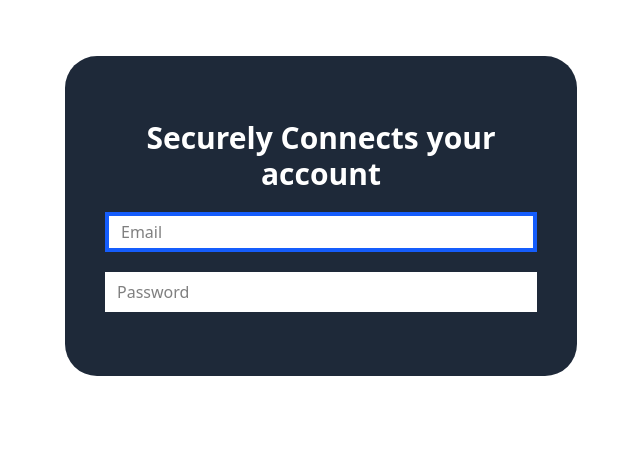
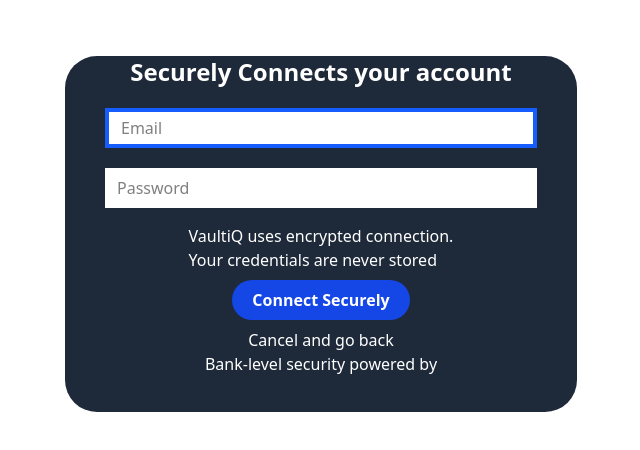
Before and after one commit to CodeArt001/VauitiQ, a React (Vite) app: page /login/1 in a window 1280 px wide. Shown: the top 450 px of the page, without its empty margins (319-959 px from the left). Built offline with nearby package versions, Linux system fonts and the light colour scheme.

Commit message:
initial commit

```diff
--- a/src/components/Auth/Login.jsx
+++ b/src/components/Auth/Login.jsx
@@ -6,10 +6,20 @@
     useContext(Authcontext);
   return (
     <div className="py-14">
-      <div className="px-10  lg:w-[40%] w-[90%]  m-auto mx-auto  overflow-y-hidden text-white flex items-center justify-center bg-gray-800 rounded-4xl h-[20rem] ">
-        <p>{selectedBank?.name}</p>
+      <div className="px-10 flex-col lg:w-[40%] w-[90%] m-auto mx-auto overflow-y-hidden text-white flex items-center justify-center bg-gray-800 rounded-4xl h-auto ">
+        <div>
+          <p className="text-3xl font-bold">
+            {selectedBank?.img && (
+              <img
+                src={selectedBank.img}
+                alt={selectedBank.name}
+                className="w-40 h-40 object-contain mt-9"
+              />
+            )}
+          </p>
+        </div>
         <div className=" flex flex-col gap-5 w-full ">
-          <p className="text-center text-3xl font-bold">
+          <p className="text-center text-2xl font-bold ">
             Securely Connects your {selectedBank?.name} account{" "}
           </p>
           <input
@@ -27,6 +37,17 @@
             className="bg-white text-black px-3 h-10"
           />
         </div>
+        <div className="mt-4">
+          <p>VaultiQ uses encrypted connection.</p>
+          <p>Your credentials are never stored</p>
+        </div>
+        <button className="bg-blue-700 px-5 py-2 font-bold rounded-3xl my-2">
+          Connect Securely
+        </button>
+        <button>Cancel and go back</button>
+        <div className="flex mb-9">
+          <p>Bank-level security powered by </p>
+        </div>
       </div>
     </div>
   );
```
